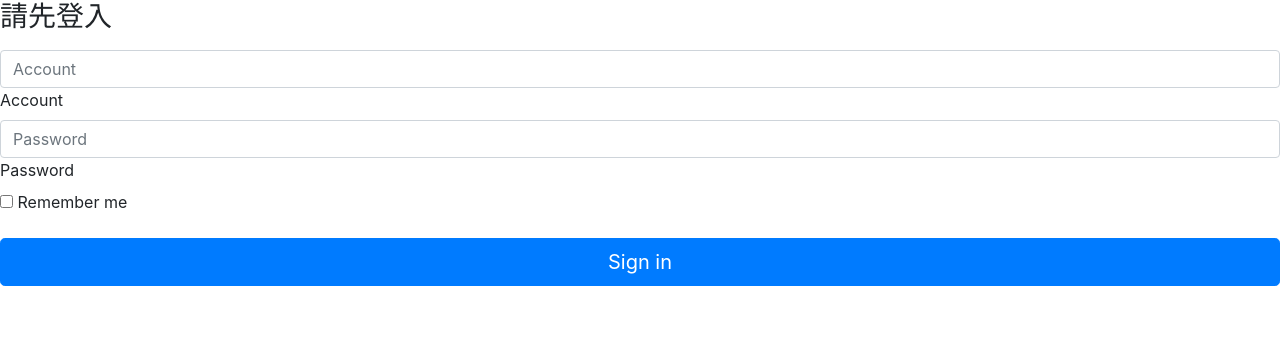
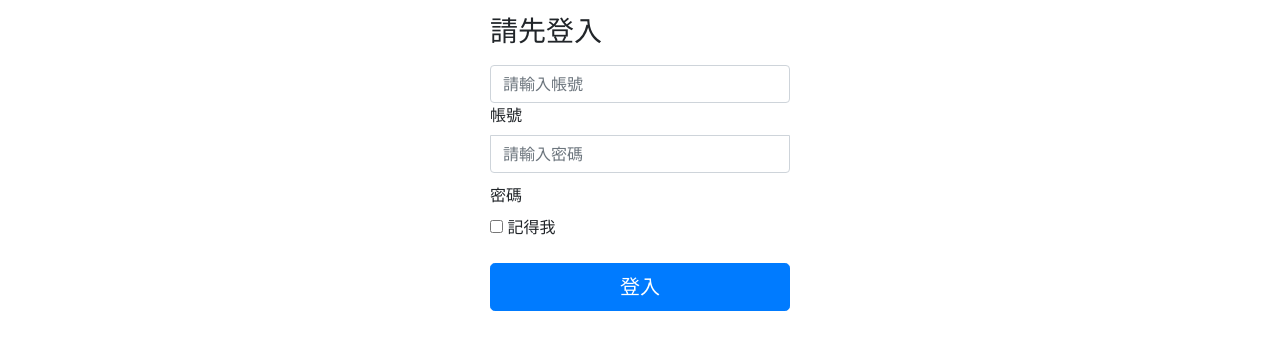
Before and after one commit to clarkms101/e-shop-v2, an Angular app in the folder e-shop/: page /login in a window 1280 px wide. Shown: the top 350 px of the page. Built offline with nearby package versions, Linux system fonts and the light colour scheme.

Commit message:
調整Login頁面

```diff
--- a/e-shop/src/app/Admin/login/login.component.css
+++ b/e-shop/src/app/Admin/login/login.component.css
@@ -0,0 +1,34 @@
+body {
+  display: flex;
+  align-items: center;
+  padding-top: 40px;
+  padding-bottom: 40px;
+  background-color: #f5f5f5;
+}
+
+.form-signin {
+  width: 100%;
+  max-width: 330px;
+  padding: 15px;
+  margin: auto;
+}
+
+.form-signin .checkbox {
+  font-weight: 400;
+}
+
+.form-signin .form-floating:focus-within {
+  z-index: 2;
+}
+
+.form-signin input[type="email"] {
+  margin-bottom: -1px;
+  border-bottom-right-radius: 0;
+  border-bottom-left-radius: 0;
+}
+
+.form-signin input[type="password"] {
+  margin-bottom: 10px;
+  border-top-left-radius: 0;
+  border-top-right-radius: 0;
+}
--- a/e-shop/src/app/Admin/login/login.component.html
+++ b/e-shop/src/app/Admin/login/login.component.html
@@ -1,24 +1,44 @@
 <div>
   <main class="form-signin">
-    <form (click)="signin()">
+    <form>
       <h1 class="h3 mb-3 fw-normal">請先登入</h1>
 
       <div class="form-floating">
-        <input type="text" class="form-control" id="floatingInput" placeholder="Account" />
-        <label for="floatingInput">Account</label>
+        <input
+          type="text"
+          class="form-control"
+          id="admin_account"
+          placeholder="請輸入帳號"
+          [(ngModel)]="admin_account"
+          [ngModelOptions]="{ standalone: true }"
+        />
+        <label for="floatingInput">帳號</label>
       </div>
+
       <div class="form-floating">
-        <input type="password" class="form-control" id="floatingPassword" placeholder="Password" />
-        <label for="floatingPassword">Password</label>
+        <input
+          type="password"
+          class="form-control"
+          id="admin_password"
+          placeholder="請輸入密碼"
+          [(ngModel)]="admin_password"
+          [ngModelOptions]="{ standalone: true }"
+        />
+        <label for="floatingPassword">密碼</label>
       </div>
 
       <div class="checkbox mb-3">
         <label>
-          <input type="checkbox" value="remember-me" /> Remember me
+          <!-- todo 待實作 -->
+          <input type="checkbox" value="remember-me" /> 記得我
         </label>
       </div>
-      <button class="w-100 btn btn-lg btn-primary" type="submit">
-        Sign in
+
+      <button
+        class="w-100 btn btn-lg btn-primary"
+        (click)="signin(); $event.preventDefault()"
+      >
+        登入
       </button>
     </form>
   </main>
--- a/e-shop/src/app/Admin/login/login.component.ts
+++ b/e-shop/src/app/Admin/login/login.component.ts
@@ -20,15 +20,17 @@ export class LoginComponent implements OnInit {
 
   signin(): void {
     let request = new LoginRequest();
-    request.account = '';
-    request.password = '';
+    request.account = this.admin_account;
+    request.password = this.admin_password;
     this._apiClient.login(request).subscribe((response) => {
       if (response.success) {
         // 將後端回傳的 JWT 存入 localStorage
         localStorage.setItem("adminJWT", response.token as string);
         // todo 登入完成並導頁
+        alert('登入成功!');
       } else {
-        console.log(response.message);
+        // todo 登入錯誤次數過多的鎖定
+        console.log(`${request.account} - ${request.password} : ${response.message}`);
       }
     });
   }
--- a/e-shop/src/app/Portal/index/index.component.ts
+++ b/e-shop/src/app/Portal/index/index.component.ts
@@ -1,5 +1,4 @@
 import { Component, OnInit } from '@angular/core';
-import { Client, LoginRequest } from 'src/shared/api client/service-proxies';
 
 @Component({
   selector: 'app-index',
@@ -7,22 +6,10 @@ import { Client, LoginRequest } from 'src/shared/api client/service-proxies';
   styleUrls: ['./index.component.css']
 })
 export class IndexComponent implements OnInit {
-  Jwt: string | undefined = '';
   constructor(
-    private _apiClient: Client
   ) { }
 
   ngOnInit(): void {
-    let request = new LoginRequest();
-    request.account = '';
-    request.password = '';
-    this._apiClient.login(request).subscribe((response) => {
-      if (response.success) {
-        this.Jwt = response.token;
-        console.log(this.Jwt);
-      } else {
-        console.log(response.message);
-      }
-    });
+
   }
 }
--- a/e-shop/src/app/app.module.ts
+++ b/e-shop/src/app/app.module.ts
@@ -8,6 +8,7 @@ import { AppRoutingModule } from './app-routing.module';
 import { AppComponent } from './app.component';
 import { IndexComponent } from './Portal/index/index.component';
 import { LoginComponent } from './Admin/login/login.component';
+import { FormsModule } from '@angular/forms';
 
 @NgModule({
   declarations: [
@@ -20,6 +21,7 @@ import { LoginComponent } from './Admin/login/login.component';
     AppRoutingModule,
     HttpClientModule,
     HttpClientJsonpModule,
+    FormsModule
   ],
   providers: [
     Client,
```
